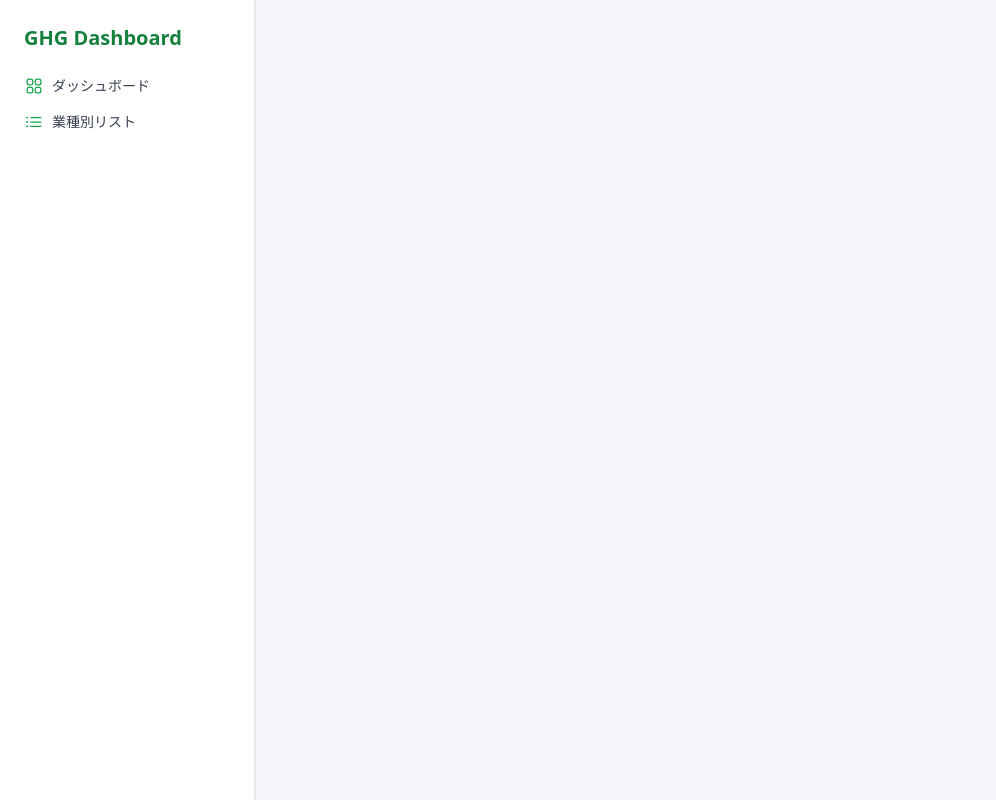
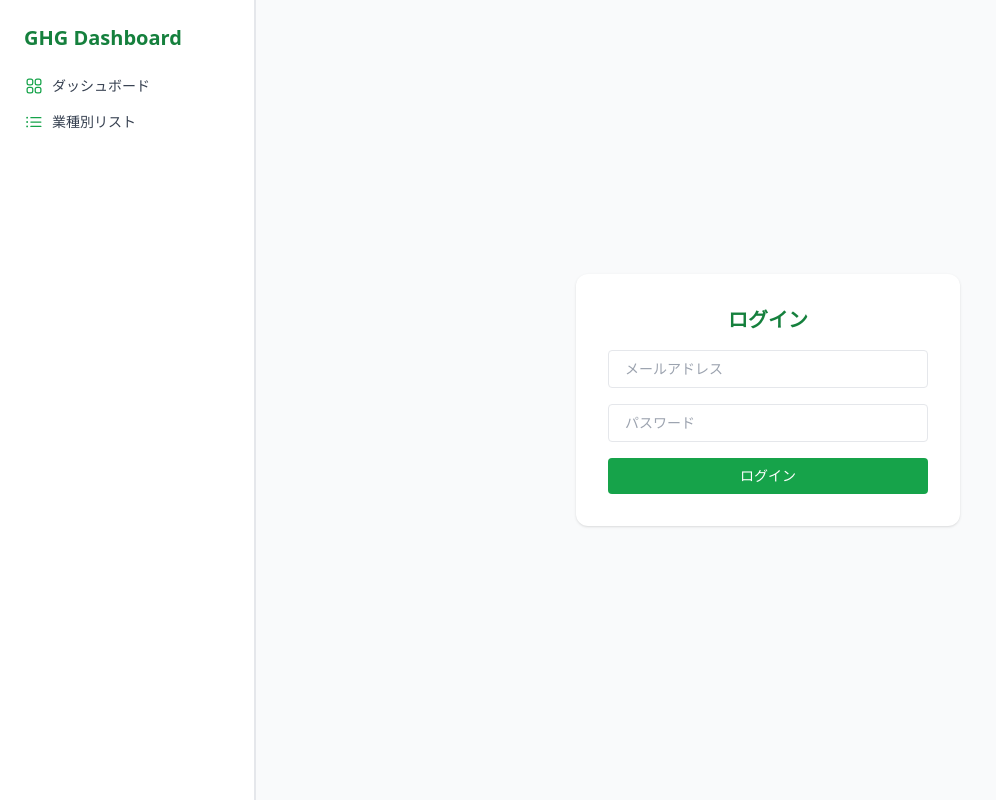
Before and after one commit to yano-research/ghg-test, a React (Vite) app: page /login in a window 1280 px wide. Shown: the whole page, without its empty margins (0-996 px from the left). Built offline with nearby package versions, Linux system fonts and the light colour scheme.

Commit message:
login form added, dashboard graph db linked

```diff
--- a/src/App.jsx
+++ b/src/App.jsx
@@ -2,7 +2,9 @@ import { Routes, Route } from "react-router-dom"
 import Sidebar from "./components/Sidebar"
 import DashboardPage from "./pages/DashboardPage"
 import CompanyDetailPage from "./pages/CompanyDetailPage"
-import IndustryListPage from "./pages/IndustryListPage" // ✅ 추가
+import IndustryListPage from "./pages/IndustryListPage"
+import LoginPage from "./pages/LoginPage"
+import ProtectedRoute from "./components/ProtectedRoute"
 
 export default function App() {
   return (
@@ -12,6 +14,7 @@ export default function App() {
       </div>
       <main className="flex-1 overflow-auto bg-[#f5f6fa]">
         <Routes>
+        <Route path="/login" element={<LoginPage />} />
           <Route path="/" element={<DashboardPage />} />
           <Route path="/company/:uuid" element={<CompanyDetailPage />} />
           <Route path="/industry" element={<IndustryListPage />} /> {/* ✅ 추가 */}
--- a/src/components/IndustryChart.jsx
+++ b/src/components/IndustryChart.jsx
@@ -1,3 +1,5 @@
+import { useEffect, useState } from "react";
+import { supabase } from "../lib/supabaseClient";
 import { Bar } from "react-chartjs-2";
 import {
   Chart as ChartJS,
@@ -11,26 +13,67 @@ import {
 ChartJS.register(BarElement, CategoryScale, LinearScale, Tooltip, Legend);
 
 export default function IndustryChart() {
-  const data = {
-    labels: ["総合化学メーカー", "製造業"],
+  const [chartData, setChartData] = useState(null);
+
+  useEffect(() => {
+    async function fetchChartData() {
+      const { data, error } = await supabase
+        .from("emissions3")
+        .select("industry, year, scope, total_emission")
+        .eq("source", "gov") // 정부 데이터만 사용
+        .in("scope", [1, 2])  // Scope 1, 2만 사용
+        .eq("year", 2021);    // 최신 연도 기준 (필요 시 변경 가능)
+
+      if (error) {
+        console.error("Supabase error:", error);
+        return;
+      }
+
+      // 유효한 industry 및 배출량만 필터링
+      const filtered = data.filter(
+        (row) => row.industry && row.total_emission != null
+      );
+
+      // 업종별 평균 계산
+      const map = {};
+      filtered.forEach((row) => {
+        if (!map[row.industry]) {
+          map[row.industry] = { sum: 0, count: 0 };
+        }
+        map[row.industry].sum += row.total_emission;
+        map[row.industry].count += 1;
+      });
+
+      const result = Object.entries(map)
+        .map(([industry, { sum, count }]) => ({
+          industry,
+          average: Math.round(sum / count),
+        }))
+        .sort((a, b) => b.average - a.average) // 큰 순으로 정렬
+        .slice(0, 6); // 상위 6개만 표시 (원하면 더 보여줄 수 있음)
+
+      setChartData({
+        labels: result.map((r) => r.industry),
         datasets: [
           {
-        label: "平均GHG排出量（業種別）",
-        data: [341333, 20000],
+            label: "平均GHG排出量（tCO₂）",
+            data: result.map((r) => r.average),
             backgroundColor: "#22c55e",
             borderRadius: 4,
             barPercentage: 0.5,
           },
         ],
-  };
+      });
+    }
+
+    fetchChartData();
+  }, []);
 
   const options = {
     responsive: true,
-    maintainAspectRatio: false, // ✅ 카드에 꽉 차도록
+    maintainAspectRatio: false,
     scales: {
-      y: {
-        beginAtZero: true,
-      },
+      y: { beginAtZero: true },
     },
     plugins: {
       legend: { display: false },
@@ -41,9 +84,11 @@ export default function IndustryChart() {
     <div className="bg-white rounded-xl shadow p-6 h-full">
       <h2 className="text-lg font-semibold text-gray-800 mb-4">
         平均GHG排出量（業種別）
+        <p className="text-sm text-gray-400">上位6つの業種</p>
       </h2>
-      <div className="h-64 w-full"> {/* ✅ 높이 제한 박스 */}
-        <Bar data={data} options={options} />
+
+      <div className="h-64 w-full">
+        {chartData ? <Bar data={chartData} options={options} /> : <p className="text-sm text-gray-400">読み込み中...</p>}
       </div>
     </div>
   );
--- /dev/null
+++ b/src/components/ProtectedRoute.jsx
@@ -0,0 +1,20 @@
+import { useEffect, useState } from "react"
+import { supabase } from "../lib/supabaseClient"
+import { Navigate } from "react-router-dom"
+
+export default function ProtectedRoute({ children }) {
+  const [session, setSession] = useState(null)
+  const [loading, setLoading] = useState(true)
+
+  useEffect(() => {
+    const getSession = async () => {
+      const { data } = await supabase.auth.getSession()
+      setSession(data.session)
+      setLoading(false)
+    }
+    getSession()
+  }, [])
+
+  if (loading) return null
+  return session ? children : <Navigate to="/login" />
+}
--- a/src/components/TopBar.jsx
+++ b/src/components/TopBar.jsx
@@ -99,7 +99,10 @@ export default function TopBar() {
         >
           検索
         </button>
-        <button className="bg-green-600 text-white px-4 py-2 rounded text-sm font-semibold">
+        <button
+          className="bg-green-600 text-white px-4 py-2 rounded text-sm font-semibold ml-4"
+          onClick={() => navigate("/login")}
+        >
           ログイン
         </button>
       </div>
--- /dev/null
+++ b/src/pages/LoginPage.jsx
@@ -0,0 +1,52 @@
+import { useState } from "react"
+import { supabase } from "../lib/supabaseClient"
+import { useNavigate } from "react-router-dom"
+
+export default function LoginPage() {
+  const [email, setEmail] = useState("")
+  const [password, setPassword] = useState("")
+  const [error, setError] = useState("")
+  const navigate = useNavigate()
+
+  const handleLogin = async () => {
+    const { error } = await supabase.auth.signInWithPassword({ email, password })
+
+    if (error) {
+      setError("ログインに失敗しました")
+    } else {
+      navigate("/") // 로그인 성공 → 대시보드로
+    }
+  }
+
+  return (
+    <div className="flex flex-col items-center justify-center h-screen bg-gray-50">
+      <div className="bg-white p-8 rounded-xl shadow w-full max-w-sm space-y-4">
+        <h2 className="text-xl font-bold text-center text-green-700">ログイン</h2>
+
+        <input
+          type="email"
+          placeholder="メールアドレス"
+          className="w-full border rounded px-4 py-2 text-sm"
+          value={email}
+          onChange={(e) => setEmail(e.target.value)}
+        />
+        <input
+          type="password"
+          placeholder="パスワード"
+          className="w-full border rounded px-4 py-2 text-sm"
+          value={password}
+          onChange={(e) => setPassword(e.target.value)}
+        />
+
+        <button
+          onClick={handleLogin}
+          className="w-full bg-green-600 text-white py-2 rounded text-sm hover:bg-green-700"
+        >
+          ログイン
+        </button>
+
+        {error && <p className="text-red-500 text-sm text-center">{error}</p>}
+      </div>
+    </div>
+  )
+}
```
Lines whose indentation alone changed are shown as unchanged.
